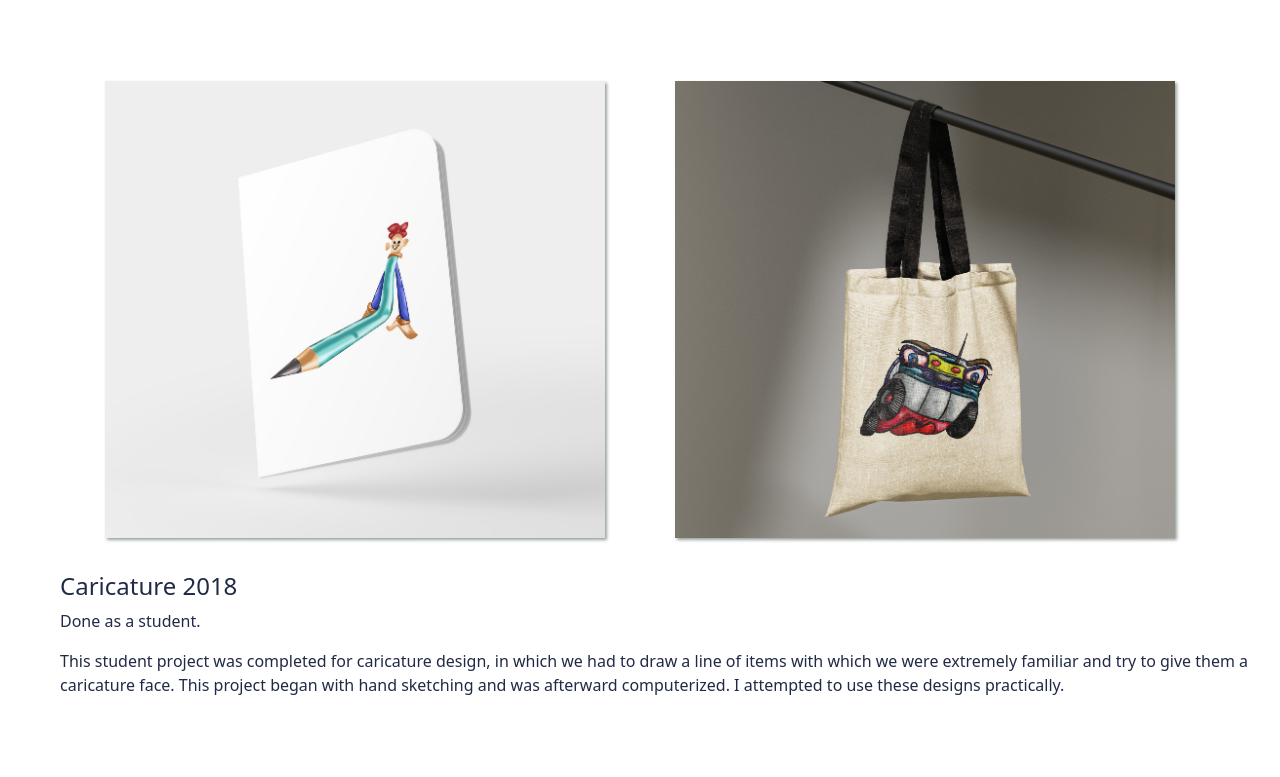
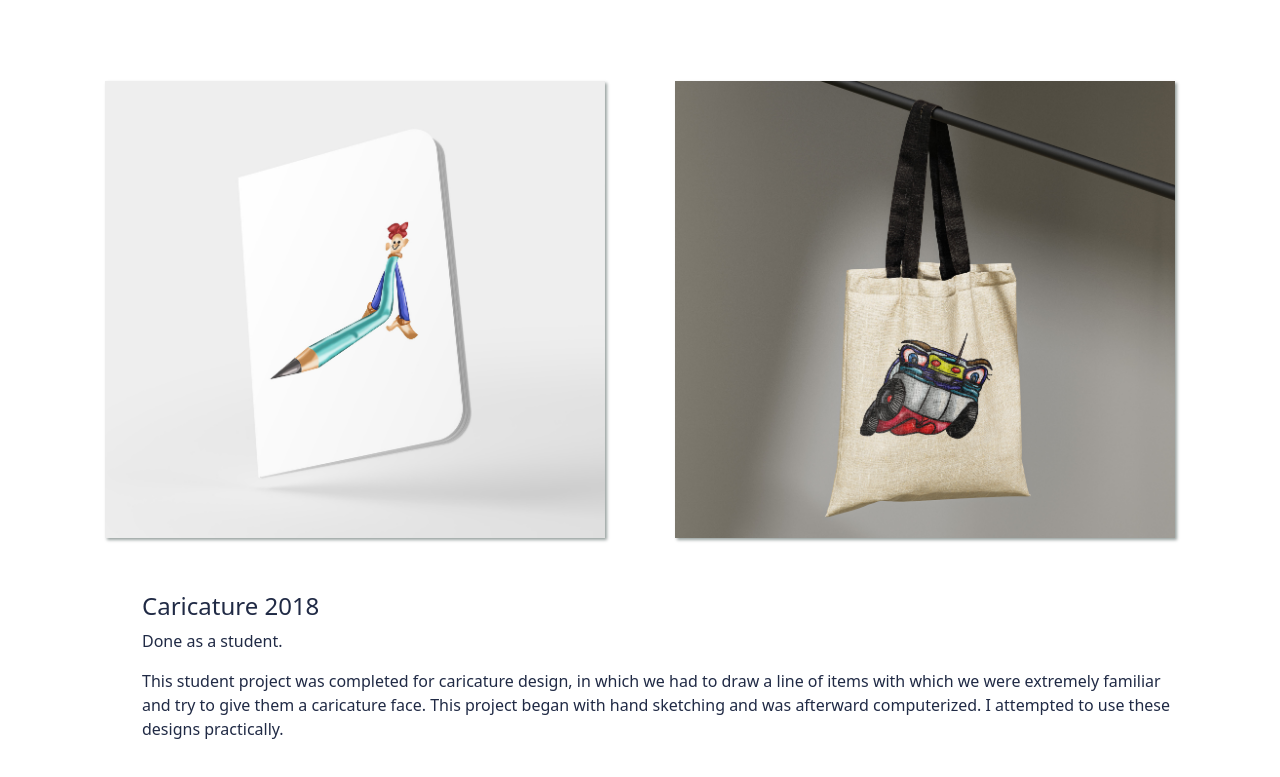
Before and after one commit to FatemeAmlahi/portfolio-faeze, a plain HTML site: page character.html in a window 1280 px wide. Shown: the part 79-856 px from the top of the page. Drawn offline with nearby package versions, Linux system fonts and the light colour scheme.

Commit message:
fixed the Character page

```diff
--- a/character.html
+++ b/character.html
@@ -30,9 +30,9 @@
       src="https://kit.fontawesome.com/a3766ded06.js"
       crossorigin="anonymous"
     ></script>
+    </head>
 
     <title>Faezeh Amlahi</title>
-  </head>
       <body>
     <div class="page mt-2">
     <div class="container">
@@ -41,11 +41,10 @@
           <i class="fa-solid fa-circle-left"></i> Back to Homepage</a
         >
         <a href="./instagram.html" class="homepageButton">
-            Next Page <i class="fa-solid fa-circle-right"></i
-          ></a>
+          Next Page <i class="fa-solid fa-circle-right"></i>
+        </a>
       </div>
     </div>
-
       <div class="content text-center">
         <div class="container">
           <div class="row text-center">
@@ -53,6 +52,7 @@
               <img
                 src="web.pic/character/3.jpg"
                 width="500px"
+
                 class="img-fluid"
               />
             </div>
@@ -60,13 +60,13 @@
               <img
                 src="web.pic/character/Free_Hanging_Tote_Bag_Mockup_2.jpg"
                 width="500px"
+
                 class="img-fluid"
               />
             </div>
           </div>
-        </div>
-        <div class="discript mb-4">
-          <h4 class="mt-1">Caricature 2018</h4>
+        <div class="discript pl-3">
+          <h4 class="mt-4">Caricature 2018</h4>
           <p class="discription">Done as a student.</p>
           <p class="discription">
             This student project was completed for caricature design, in which
@@ -74,9 +74,11 @@
             and try to give them a caricature face. This project began with hand
             sketching and was afterward computerized. I attempted to use these
             designs practically.
+
           </p>
         </div>
         </div>
+
     </div>
   </body>
 </html>
```
Lines whose indentation alone changed are shown as unchanged.
